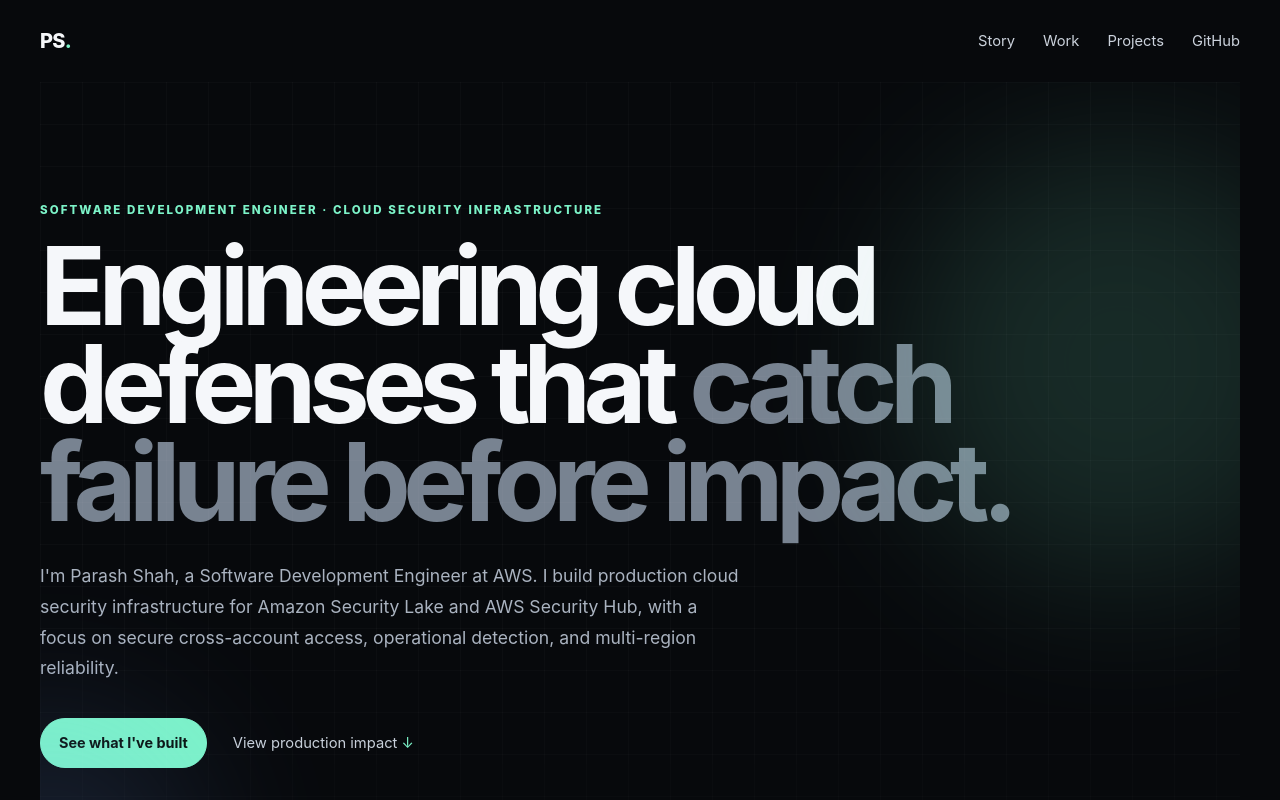
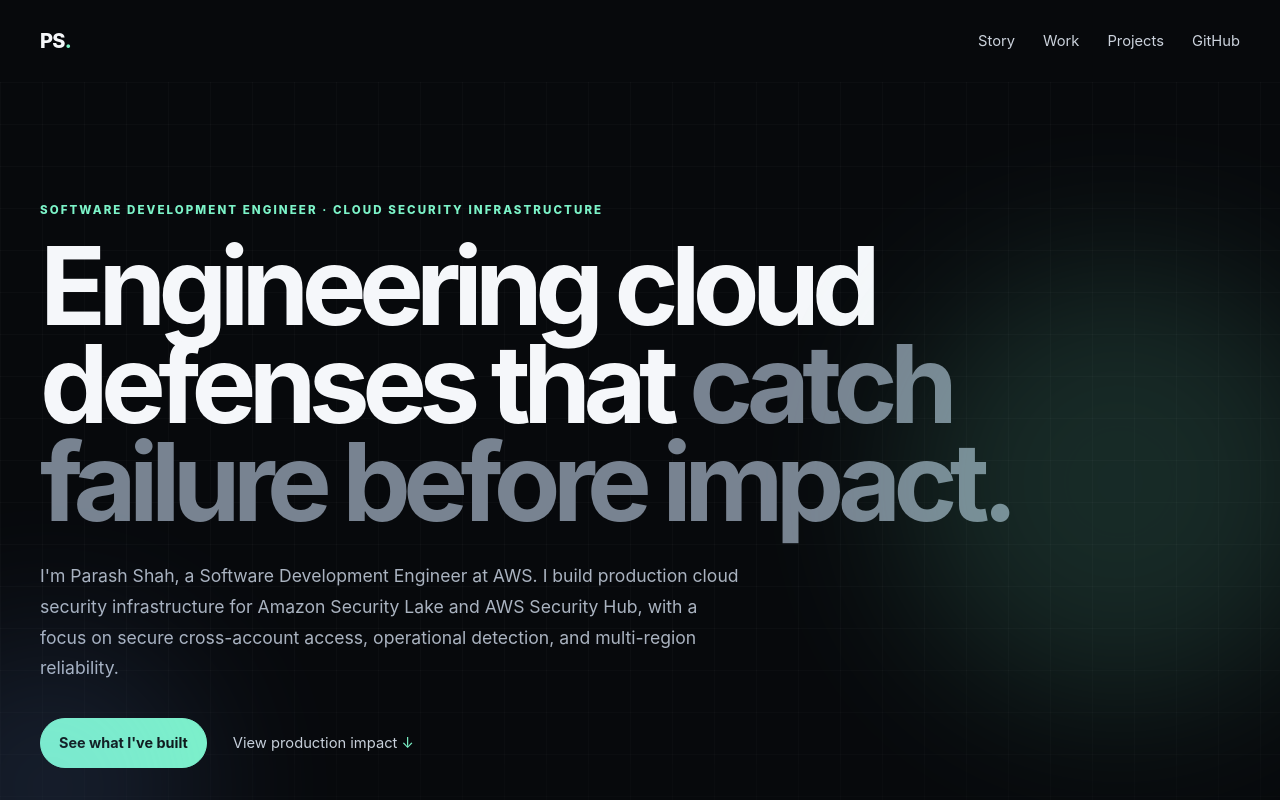
Before and after one commit to Parash-Shah/parash-portfolio, a Next.js app: page / in a window 1280 px wide. Shown: the top 800 px of the page. Built offline with nearby package versions, Linux system fonts and the light colour scheme.

Commit message:
make hero background full width

```diff
--- a/app/globals.css
+++ b/app/globals.css
@@ -23,6 +23,7 @@ button{cursor:pointer}
 .nav-links{display:flex;gap:28px;color:#cbd2dc;font-size:.92rem}.nav-links a:hover{color:white}
 .button{display:inline-flex;align-items:center;justify-content:center;padding:13px 18px;border:1px solid var(--accent);background:var(--accent);color:#07110d;border-radius:999px;font-weight:700;font-size:.9rem;transition:.2s ease}.button:hover{transform:translateY(-2px);box-shadow:0 10px 35px rgba(124,243,200,.14)}
 .hero{min-height:760px;padding:120px 0 70px;position:relative;overflow:hidden}
+.hero__content{position:relative}
 .hero:before{content:"";position:absolute;inset:0;background-image:linear-gradient(rgba(255,255,255,.025) 1px,transparent 1px),linear-gradient(90deg,rgba(255,255,255,.025) 1px,transparent 1px);background-size:42px 42px;-webkit-mask-image:linear-gradient(to bottom,#000 0%,#000 55%,rgba(0,0,0,.65) 78%,transparent 100%);mask-image:linear-gradient(to bottom,#000 0%,#000 55%,rgba(0,0,0,.65) 78%,transparent 100%);pointer-events:none}
 .hero-glow{position:absolute;border-radius:50%;filter:blur(80px);opacity:.14;pointer-events:none}.hero-glow--one{width:440px;height:440px;background:var(--accent);right:-100px;top:60px}.hero-glow--two{width:300px;height:300px;background:#79a7ff;left:-140px;bottom:30px}
 .kicker{text-transform:uppercase;letter-spacing:.18em;font-size:.72rem;font-weight:800;color:var(--accent);margin:0 0 18px}
--- a/app/page.tsx
+++ b/app/page.tsx
@@ -41,7 +41,8 @@ export default function Home() {
         </div>
       </nav>
 
-      <section className="hero shell" id="top">
+      <section className="hero" id="top">
+        <div className="shell hero__content">
           <div className="hero-glow hero-glow--one" />
           <div className="hero-glow hero-glow--two" />
           <p className="kicker">Software Development Engineer · Cloud Security Infrastructure</p>
@@ -63,6 +64,7 @@ export default function Home() {
             <span className="system-flow-link__label">Featured project · View on GitHub <span aria-hidden="true">↗</span></span>
             <SystemFlow />
           </a>
+        </div>
       </section>
 
       <section className="section shell" id="story">
```
Lines whose indentation alone changed are shown as unchanged.
